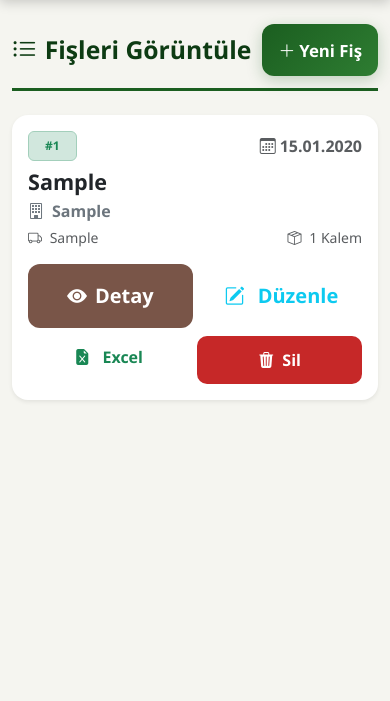
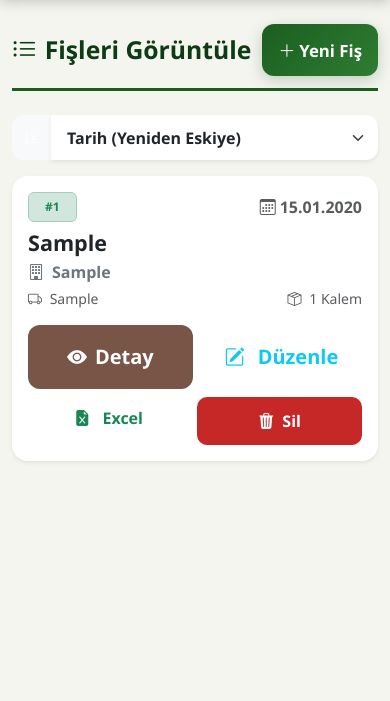
Before and after one commit to micsizru/WoodERP, a Flask app: page /fisleri_goruntule in a window 390 px wide. Shown: the part 65-766 px from the top of the page. Run offline with Flask 3, Linux system fonts and the light colour scheme; tables that the repository leaves empty hold one stand-in row (values such as "Sample post").

Commit message:
add mobile-specific sorting dropdown for records

```diff
--- a/templates/fisleri_goruntule.html
+++ b/templates/fisleri_goruntule.html
@@ -65,8 +65,25 @@
     </table>
 </div>
 
-<!-- ─── Mobil Görünüm (Yaşlı Dostu Kartlar) ─── -->
-<div class="d-md-none">
+<!-- ─── Mobil Görünüm (Sadece Mobilde Görünür) ─── -->
+<div class="d-md-none mb-3">
+    <div class="input-group">
+        <span class="input-group-text bg-ma-primary text-white border-0" style="border-radius: 12px 0 0 12px;">
+            <i class="bi bi-sort-down-alt"></i>
+        </span>
+        <select class="form-select border-0 shadow-sm" id="mobileSortSelect" onchange="sortMobileCards()" style="border-radius: 0 12px 12px 0; font-weight: 600;">
+            <option value="tarih_desc" selected>Tarih (Yeniden Eskiye)</option>
+            <option value="tarih_asc">Tarih (Eskiden Yeniye)</option>
+            <option value="cari_asc">Cari (A-Z)</option>
+            <option value="cari_desc">Cari (Z-A)</option>
+            <option value="fabrika_asc">Fabrika (A-Z)</option>
+            <option value="fabrika_desc">Fabrika (Z-A)</option>
+        </select>
+    </div>
+</div>
+
+<!-- ─── Mobil Liste (Yaşlı Dostu Kartlar) ─── -->
+<div class="d-md-none" id="mobileCardsContainer">
     {% for fis in fisler %}
     <div class="fis-card-mobile card shadow-sm mb-3 border-0" style="border-radius: 16px; overflow: hidden;">
         <div class="card-body p-3">
@@ -213,5 +230,47 @@
         // Yeniden DOM'a ekle
         rows.forEach(row => tbody.appendChild(row));
     }
+
+    // ─── Mobil Kart Sıralama (Vanilla JS) ───
+    function sortMobileCards() {
+        const container = document.getElementById("mobileCardsContainer");
+        const cards = Array.from(container.querySelectorAll(".fis-card-mobile"));
+        const sortVal = document.getElementById("mobileSortSelect").value;
+        const [criteria, dir] = sortVal.split("_");
+
+        cards.sort((a, b) => {
+            let comparison = 0;
+
+            // Verileri kartlardan çek
+            const idA = parseInt(a.querySelector(".badge").textContent.replace("#", ""));
+            const idB = parseInt(b.querySelector(".badge").textContent.replace("#", ""));
+
+            if (criteria === "tarih") {
+                const dateTextA = a.querySelector(".bi-calendar3").parentElement.textContent.trim();
+                const dateTextB = b.querySelector(".bi-calendar3").parentElement.textContent.trim();
+                const dateA = new Date(dateTextA.split('.').reverse().join('-'));
+                const dateB = new Date(dateTextB.split('.').reverse().join('-'));
+                comparison = dateA - dateB;
+            } else if (criteria === "cari") {
+                const valA = a.querySelector("h4").textContent.trim();
+                const valB = b.querySelector("h4").textContent.trim();
+                comparison = valA.localeCompare(valB, 'tr');
+            } else if (criteria === "fabrika") {
+                const valA = a.querySelector(".bi-building + span").textContent.trim();
+                const valB = b.querySelector(".bi-building + span").textContent.trim();
+                comparison = valA.localeCompare(valB, 'tr');
+            }
+
+            // Eşitlik durumunda ID tie-break (büyük ID üstte)
+            if (comparison === 0) {
+                return idB - idA;
+            }
+
+            return dir === "asc" ? comparison : -comparison;
+        });
+
+        // DOM'u güncelle
+        cards.forEach(card => container.appendChild(card));
+    }
 </script>
 {% endblock %}
```
